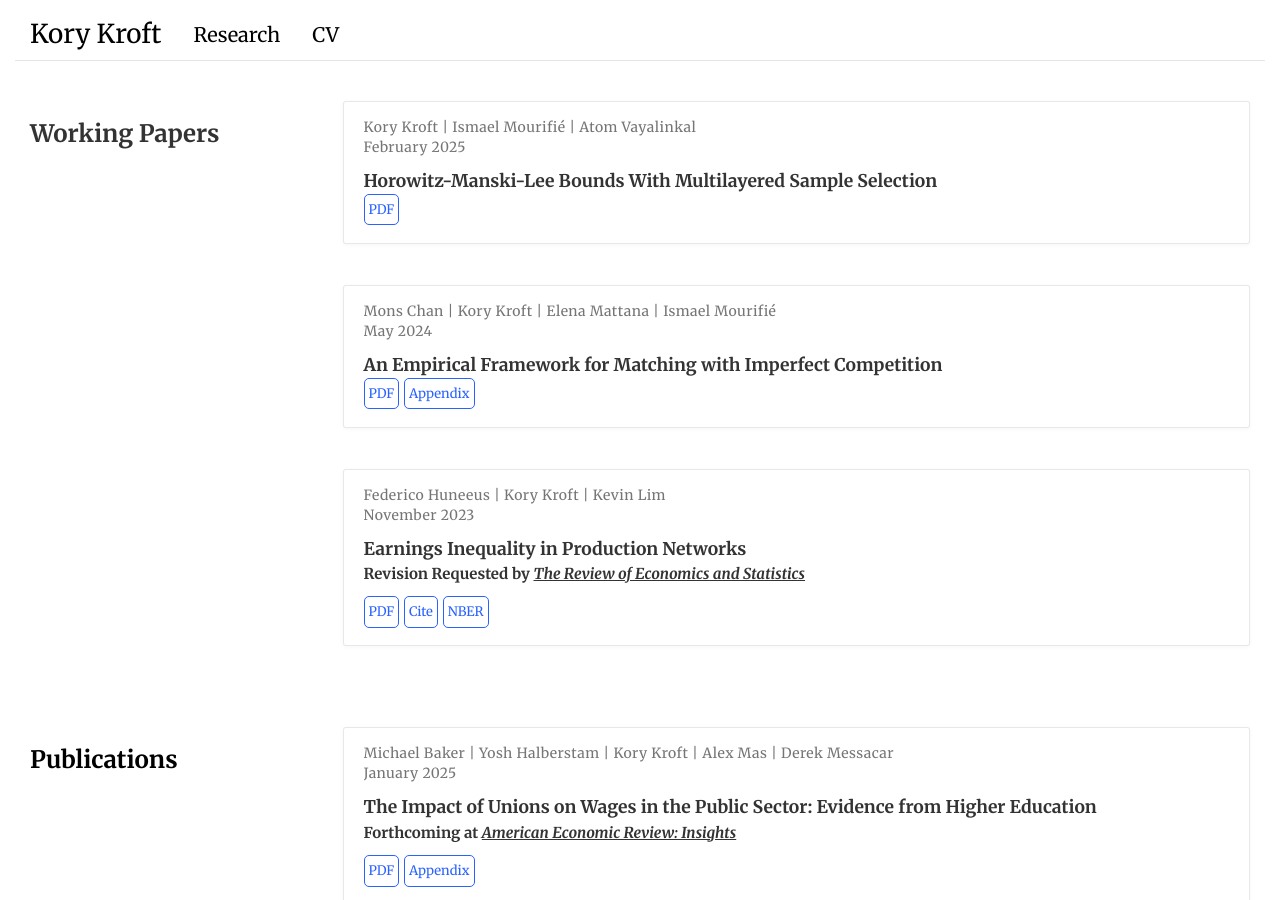
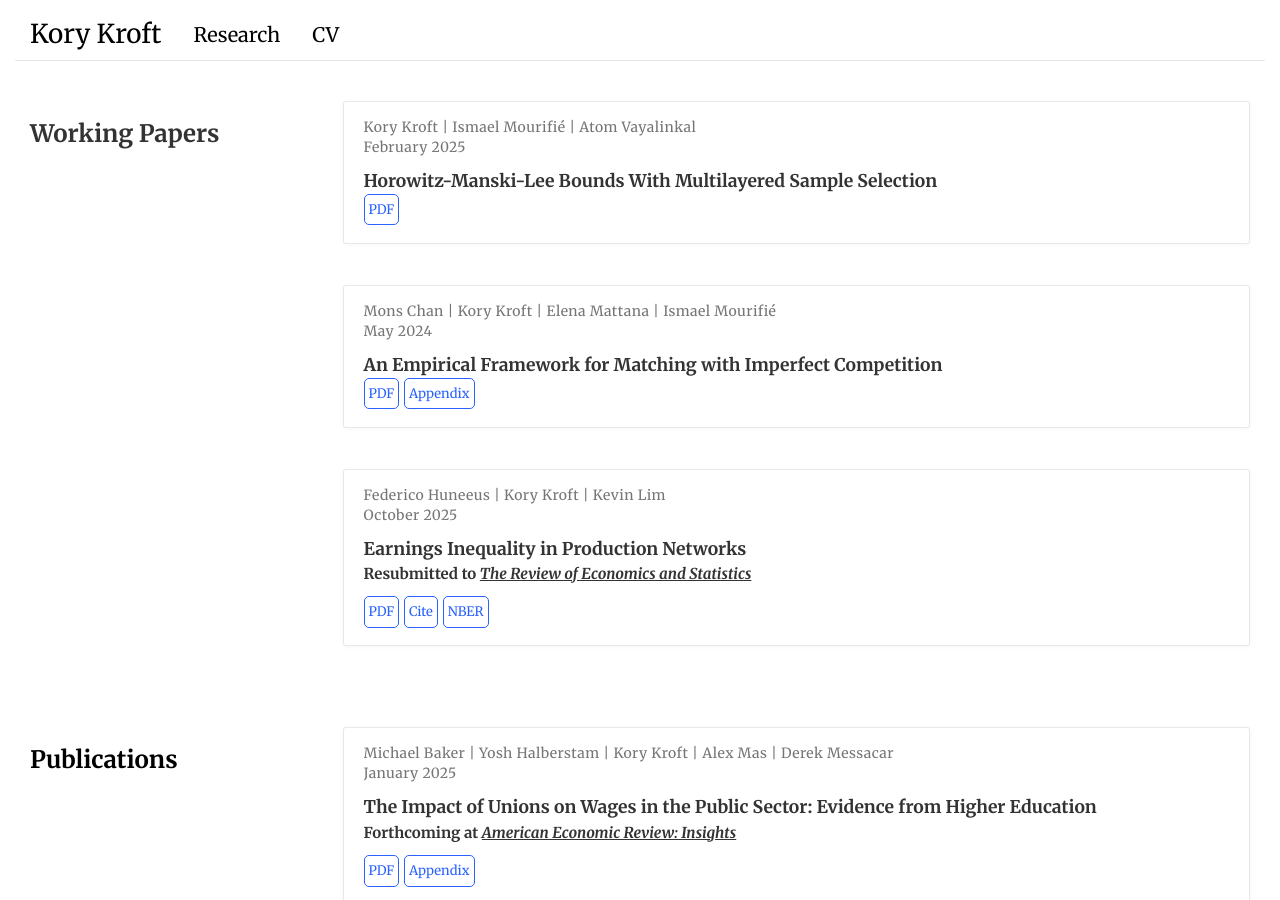
Before and after one commit to korykroft/korykroft.github.io, a Jekyll site: the page built from research/index.html, in a window 1280 px wide and 900 px high. Built offline with Jekyll 4.4.1, drawn with Linux system fonts in a browser that asks for light colours.

Commit message:
Update index.html

```diff
--- a/research/index.html
+++ b/research/index.html
@@ -59,11 +59,11 @@ description:
       <div>
         <span>Federico Huneeus</span> | <span>Kory Kroft</span> | <span>Kevin Lim</span>
       </div>
-      <span class="article-date">November 2023</span>
+      <span class="article-date">October 2025</span>
     </div>
     <h3 class="article-title mb-1 mt-3">Earnings Inequality in Production Networks</h3>
     <div class="article-style">
-       <p><strong>Revision Requested by <ins><em>The Review of Economics and Statistics</em></ins></strong>
+       <p><strong>Resubmitted to <ins><em>The Review of Economics and Statistics</em></ins></strong>
     </div>
     <div class="btn-links">
       <a class="btn btn-outline-primary my-1 mr-1 btn-sm" href="/files/HKL_Dec2023.pdf" target="_blank" rel="noopener">PDF</a>
```
